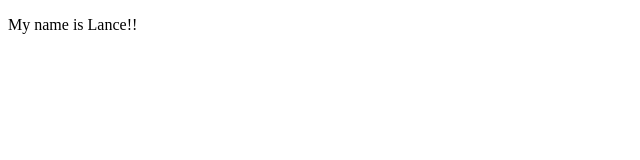
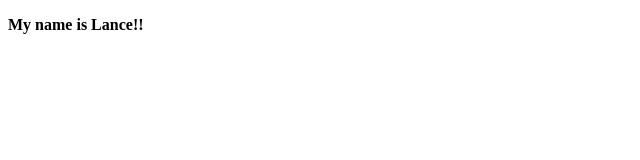
Before and after one commit to lanceworth/firstProject, a plain HTML site: page index.html in a window 1280 px wide. Shown: the full height of the page, 0-640 px from the left. Drawn offline with Linux system fonts and the light colour scheme.

Commit message:
working linked stylesheet

```diff
--- a/index.html
+++ b/index.html
@@ -5,7 +5,7 @@
     <meta http-equiv="X-UA-Compatible" content="IE=edge" />
     <meta name="viewport" content="width=device-width, initial-scale=1.0" />
     <title>Document</title>
-    <link rel="stylesheet" href="./style.css" />
+    <link rel="stylesheet" href="./styles.css" />
   </head>
   <body>
     <p>My name is Lance!!</p>
```
